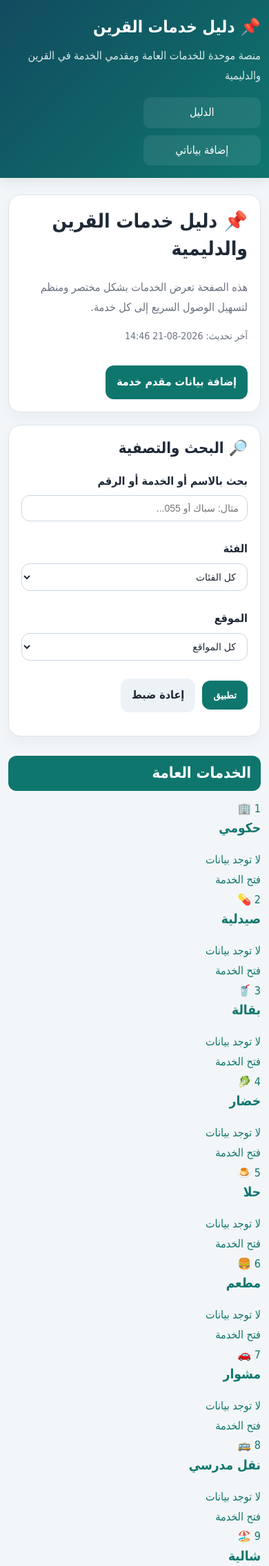
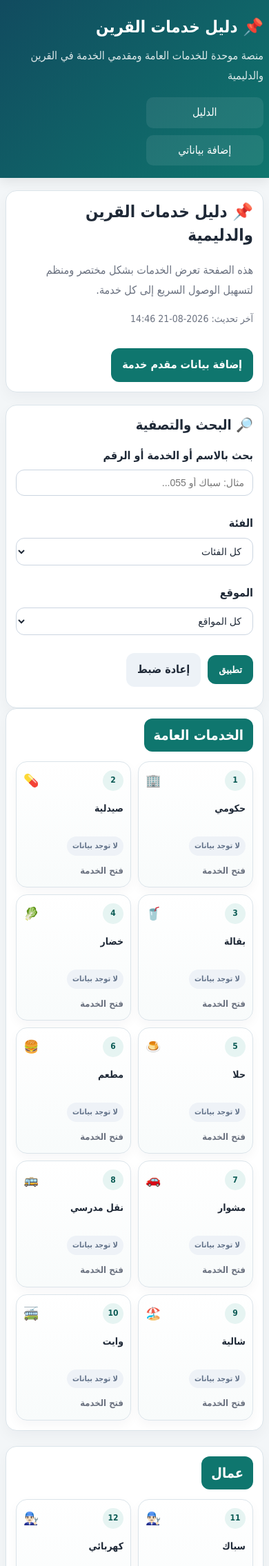
Before and after one commit to fz0fz0fz/dalil-qurain, a Flask app: page / in a window 390 px wide. Shown: the top 2271 px of the page at 69% size. Run offline with Flask 3, Linux system fonts and the light colour scheme.

Commit message:
Update style.css

```diff
--- a/static/css/style.css
+++ b/static/css/style.css
@@ -10,6 +10,7 @@
     --border: #dbe4ea;
     --danger: #b42318;
     --warning: #f59e0b;
+    --shadow: 0 8px 20px rgba(15, 23, 42, .04);
 }
 
 body {
@@ -20,8 +21,14 @@ body {
     line-height: 1.8;
 }
 
-a { color: var(--primary); text-decoration: none; }
-a:hover { text-decoration: underline; }
+a {
+    color: var(--primary);
+    text-decoration: none;
+}
+
+a:hover {
+    text-decoration: underline;
+}
 
 .container {
     width: min(1100px, calc(100% - 24px));
@@ -32,7 +39,7 @@ a:hover { text-decoration: underline; }
     background: linear-gradient(135deg, #114b5f, #0f766e);
     color: #fff;
     padding: 18px 0;
-    box-shadow: 0 6px 16px rgba(0,0,0,.08);
+    box-shadow: 0 6px 16px rgba(0, 0, 0, .08);
 }
 
 .header-wrap,
@@ -52,7 +59,10 @@ a:hover { text-decoration: underline; }
 
 .header-note,
 .lead.small,
-.site-footer p { color: rgba(255,255,255,.85); margin: 6px 0 0; }
+.site-footer p {
+    color: rgba(255, 255, 255, .85);
+    margin: 6px 0 0;
+}
 
 .top-nav,
 .footer-links {
@@ -66,10 +76,12 @@ a:hover { text-decoration: underline; }
     color: #fff;
     padding: 8px 12px;
     border-radius: 10px;
-    background: rgba(255,255,255,.08);
+    background: rgba(255, 255, 255, .08);
 }
 
-.page-content { padding: 24px 0 40px; }
+.page-content {
+    padding: 24px 0 40px;
+}
 
 .hero-card,
 .filter-card,
@@ -77,12 +89,13 @@ a:hover { text-decoration: underline; }
 .card-form,
 .success-box,
 .admin-login-box,
-.notice-box {
+.notice-box,
+.service-group-block {
     background: var(--card);
     border: 1px solid var(--border);
     border-radius: 18px;
     padding: 18px;
-    box-shadow: 0 8px 20px rgba(15, 23, 42, .04);
+    box-shadow: var(--shadow);
 }
 
 .hero-card {
@@ -93,7 +106,9 @@ a:hover { text-decoration: underline; }
     margin-bottom: 18px;
 }
 
-.hero-card.compact { margin-bottom: 20px; }
+.hero-card.compact {
+    margin-bottom: 20px;
+}
 
 .hero-actions,
 .center-actions,
@@ -109,24 +124,46 @@ a:hover { text-decoration: underline; }
     align-items: center;
 }
 
-.section-head { justify-content: space-between; margin-bottom: 14px; }
+.section-head {
+    justify-content: space-between;
+    margin-bottom: 14px;
+}
 
-h1, h2, h3, h4 { margin-top: 0; line-height: 1.4; }
+h1, h2, h3, h4 {
+    margin-top: 0;
+    line-height: 1.4;
+}
+
 h1 { font-size: 28px; }
 h2 { font-size: 22px; }
 h3 { font-size: 19px; }
 h4 { font-size: 17px; margin-bottom: 8px; }
 
-.lead { color: var(--muted); margin: 8px 0 0; }
+.lead {
+    color: var(--muted);
+    margin: 8px 0 0;
+}
+
 .updated-note,
-.empty-note { color: var(--muted); font-size: 14px; }
+.empty-note {
+    color: var(--muted);
+    font-size: 14px;
+}
 
 .group-title {
     background: #0f766e;
     color: #fff;
     border-radius: 12px;
     padding: 10px 14px;
-    margin: 28px 0 12px;
+    margin: 0;
+    font-size: 20px;
+}
+
+.group-header-row {
+    display: flex;
+    align-items: center;
+    justify-content: space-between;
+    margin-bottom: 14px;
 }
 
 .category-head {
@@ -145,8 +182,15 @@ h4 { font-size: 17px; margin-bottom: 8px; }
     font-weight: bold;
 }
 
-.badge-static { background: #e0f2fe; color: #075985; }
-.badge-dynamic { background: #dcfce7; color: #166534; }
+.badge-static {
+    background: #e0f2fe;
+    color: #075985;
+}
+
+.badge-dynamic {
+    background: #dcfce7;
+    color: #166534;
+}
 
 .static-block {
     white-space: pre-wrap;
@@ -160,20 +204,52 @@ h4 { font-size: 17px; margin-bottom: 8px; }
 .form-row.two-cols,
 .form-row.three-cols,
 .stats-grid,
-.listing-grid {
+.listing-grid,
+.services-grid {
     display: grid;
     gap: 14px;
 }
 
-.filters-grid { grid-template-columns: repeat(4, minmax(0, 1fr)); align-items: end; }
-.compact-grid { grid-template-columns: repeat(5, minmax(0, 1fr)); }
-.form-row.two-cols { grid-template-columns: repeat(2, minmax(0, 1fr)); }
-.form-row.three-cols { grid-template-columns: repeat(3, minmax(0, 1fr)); }
-.stats-grid { grid-template-columns: repeat(3, minmax(0, 1fr)); margin: 18px 0; }
-.listing-grid { grid-template-columns: repeat(2, minmax(0, 1fr)); }
+.filters-grid {
+    grid-template-columns: repeat(4, minmax(0, 1fr));
+    align-items: end;
+}
 
-.form-group { margin-bottom: 12px; }
-.form-group label { display: block; margin-bottom: 6px; font-weight: 700; }
+.compact-grid {
+    grid-template-columns: repeat(5, minmax(0, 1fr));
+}
+
+.form-row.two-cols {
+    grid-template-columns: repeat(2, minmax(0, 1fr));
+}
+
+.form-row.three-cols {
+    grid-template-columns: repeat(3, minmax(0, 1fr));
+}
+
+.stats-grid {
+    grid-template-columns: repeat(3, minmax(0, 1fr));
+    margin: 18px 0;
+}
+
+.listing-grid {
+    grid-template-columns: repeat(2, minmax(0, 1fr));
+}
+
+.services-grid {
+    grid-template-columns: repeat(4, minmax(0, 1fr));
+}
+
+.form-group {
+    margin-bottom: 12px;
+}
+
+.form-group label {
+    display: block;
+    margin-bottom: 6px;
+    font-weight: 700;
+}
+
 .form-group input,
 .form-group select,
 .form-group textarea {
@@ -186,9 +262,19 @@ h4 { font-size: 17px; margin-bottom: 8px; }
     color: var(--text);
 }
 
-.inline-check label { display: inline-flex; gap: 8px; align-items: center; }
-.inline-check input { width: auto; }
-.full-width { width: 100%; }
+.inline-check label {
+    display: inline-flex;
+    gap: 8px;
+    align-items: center;
+}
+
+.inline-check input {
+    width: auto;
+}
+
+.full-width {
+    width: 100%;
+}
 
 .btn-primary,
 .btn-secondary,
@@ -204,12 +290,35 @@ h4 { font-size: 17px; margin-bottom: 8px; }
     min-height: 42px;
 }
 
-.btn-primary { background: var(--primary); color: #fff; }
-.btn-primary:hover { background: var(--primary-dark); text-decoration: none; }
-.btn-secondary { background: #edf2f7; color: var(--text); }
-.btn-secondary:hover { background: #dfe7ef; text-decoration: none; }
-.btn-danger { background: var(--danger); color: #fff; }
-.btn-danger:hover { background: #8f1d14; text-decoration: none; }
+.btn-primary {
+    background: var(--primary);
+    color: #fff;
+}
+
+.btn-primary:hover {
+    background: var(--primary-dark);
+    text-decoration: none;
+}
+
+.btn-secondary {
+    background: #edf2f7;
+    color: var(--text);
+}
+
+.btn-secondary:hover {
+    background: #dfe7ef;
+    text-decoration: none;
+}
+
+.btn-danger {
+    background: var(--danger);
+    color: #fff;
+}
+
+.btn-danger:hover {
+    background: #8f1d14;
+    text-decoration: none;
+}
 
 .field-group {
     border-top: 1px dashed var(--border);
@@ -265,17 +374,32 @@ h4 { font-size: 17px; margin-bottom: 8px; }
     font-weight: 700;
 }
 
-.stat-label { color: var(--muted); }
+.stat-label {
+    color: var(--muted);
+}
 
-.flash-messages { margin-bottom: 16px; }
+.flash-messages {
+    margin-bottom: 16px;
+}
+
 .flash {
     border-radius: 12px;
     padding: 12px 14px;
     margin-bottom: 8px;
     font-weight: 700;
 }
-.flash-error { background: #fef2f2; color: #991b1b; border: 1px solid #fecaca; }
-.flash-success { background: #ecfdf3; color: #166534; border: 1px solid #bbf7d0; }
+
+.flash-error {
+    background: #fef2f2;
+    color: #991b1b;
+    border: 1px solid #fecaca;
+}
+
+.flash-success {
+    background: #ecfdf3;
+    color: #166534;
+    border: 1px solid #bbf7d0;
+}
 
 .admin-table {
     width: 100%;
@@ -295,12 +419,174 @@ h4 { font-size: 17px; margin-bottom: 8px; }
     vertical-align: top;
 }
 
-.admin-table th { background: #f8fafc; }
+.admin-table th {
+    background: #f8fafc;
+}
 
 .site-footer {
     background: #0f172a;
     color: #fff;
     padding: 20px 0;
+}
+
+/* ===== واجهة الخدمات الجديدة ===== */
+
+.service-group-block {
+    margin-bottom: 22px;
+    padding: 16px;
+}
+
+.service-card-link {
+    display: block;
+    color: inherit;
+    text-decoration: none;
+}
+
+.service-card-link:hover {
+    text-decoration: none;
+}
+
+.service-card-compact {
+    background: linear-gradient(180deg, #ffffff 0%, #f8fbfb 100%);
+    border: 1px solid var(--border);
+    border-radius: 18px;
+    padding: 14px 12px;
+    min-height: 150px;
+    display: flex;
+    flex-direction: column;
+    justify-content: space-between;
+    transition: transform .18s ease, box-shadow .18s ease, border-color .18s ease;
+    box-shadow: 0 6px 16px rgba(15, 23, 42, .04);
+}
+
+.service-card-link:hover .service-card-compact {
+    transform: translateY(-3px);
+    border-color: #b9d6d2;
+    box-shadow: 0 12px 24px rgba(15, 23, 42, .08);
+}
+
+.service-card-top {
+    display: flex;
+    align-items: center;
+    justify-content: space-between;
+    gap: 10px;
+    margin-bottom: 8px;
+}
+
+.service-order {
+    display: inline-flex;
+    align-items: center;
+    justify-content: center;
+    min-width: 34px;
+    height: 34px;
+    border-radius: 999px;
+    background: #e6f4f2;
+    color: var(--primary-dark);
+    font-weight: 700;
+    font-size: 13px;
+}
+
+.service-icon {
+    font-size: 24px;
+    line-height: 1;
+}
+
+.service-title {
+    font-size: 16px;
+    font-weight: 700;
+    margin: 6px 0 10px;
+    color: var(--text);
+    line-height: 1.6;
+    min-height: 52px;
+    display: -webkit-box;
+    -webkit-line-clamp: 2;
+    -webkit-box-orient: vertical;
+    overflow: hidden;
+}
+
+.service-card-meta {
+    margin-bottom: 10px;
+}
+
+.mini-badge {
+    display: inline-flex;
+    align-items: center;
+    justify-content: center;
+    padding: 5px 10px;
+    border-radius: 999px;
+    background: #dcfce7;
+    color: #166534;
+    font-size: 12px;
+    font-weight: 700;
+}
+
+.mini-badge.muted {
+    background: #eef2f7;
+    color: #64748b;
+}
+
+.service-card-footer {
+    margin-top: auto;
+    color: var(--muted);
+    font-size: 13px;
+    font-weight: 700;
+}
+
+/* صفحة تفاصيل الخدمة */
+.category-block.detail-page {
+    margin-top: 18px;
+}
+
+.detail-header {
+    display: flex;
+    align-items: center;
+    justify-content: space-between;
+    gap: 12px;
+    margin-bottom: 14px;
+    flex-wrap: wrap;
+}
+
+.detail-title {
+    display: flex;
+    align-items: center;
+    gap: 10px;
+    flex-wrap: wrap;
+}
+
+.detail-title .icon {
+    font-size: 26px;
+    line-height: 1;
+}
+
+.detail-title .order {
+    display: inline-flex;
+    align-items: center;
+    justify-content: center;
+    min-width: 34px;
+    height: 34px;
+    border-radius: 999px;
+    background: #e6f4f2;
+    color: var(--primary-dark);
+    font-weight: 700;
+    font-size: 13px;
+}
+
+.back-link {
+    display: inline-flex;
+    align-items: center;
+    gap: 6px;
+    font-weight: 700;
+}
+
+.detail-description {
+    color: var(--muted);
+    margin-top: 6px;
+}
+
+@media (max-width: 1100px) {
+    .services-grid {
+        grid-template-columns: repeat(3, minmax(0, 1fr));
+    }
 }
 
 @media (max-width: 900px) {
@@ -313,9 +599,14 @@ h4 { font-size: 17px; margin-bottom: 8px; }
         grid-template-columns: 1fr;
     }
 
+    .services-grid {
+        grid-template-columns: repeat(2, minmax(0, 1fr));
+    }
+
     .hero-card,
     .category-head,
-    .section-head {
+    .section-head,
+    .detail-header {
         flex-direction: column;
         align-items: stretch;
     }
@@ -327,5 +618,78 @@ h4 { font-size: 17px; margin-bottom: 8px; }
     }
 
     .top-nav a,
-    .footer-links a { width: 100%; text-align: center; }
+    .footer-links a {
+        width: 100%;
+        text-align: center;
+    }
+
+    .service-card-compact {
+        min-height: 135px;
+        padding: 12px 10px;
+    }
+
+    .service-title {
+        font-size: 15px;
+        min-height: 46px;
+    }
+
+    .service-icon {
+        font-size: 21px;
+    }
 }
+
+@media (max-width: 560px) {
+    .container {
+        width: min(100%, calc(100% - 16px));
+    }
+
+    .page-content {
+        padding: 18px 0 32px;
+    }
+
+    .hero-card,
+    .filter-card,
+    .category-block,
+    .card-form,
+    .success-box,
+    .admin-login-box,
+    .notice-box,
+    .service-group-block {
+        padding: 14px;
+        border-radius: 16px;
+    }
+
+    .services-grid {
+        grid-template-columns: repeat(2, minmax(0, 1fr));
+        gap: 10px;
+    }
+
+    .service-card-compact {
+        min-height: 125px;
+        border-radius: 16px;
+    }
+
+    .service-order {
+        min-width: 30px;
+        height: 30px;
+        font-size: 12px;
+    }
+
+    .service-icon {
+        font-size: 18px;
+    }
+
+    .service-title {
+        font-size: 14px;
+        min-height: 42px;
+    }
+
+    .mini-badge {
+        font-size: 11px;
+        padding: 4px 8px;
+    }
+
+    h1 { font-size: 24px; }
+    h2 { font-size: 20px; }
+    h3 { font-size: 17px; }
+}
```
